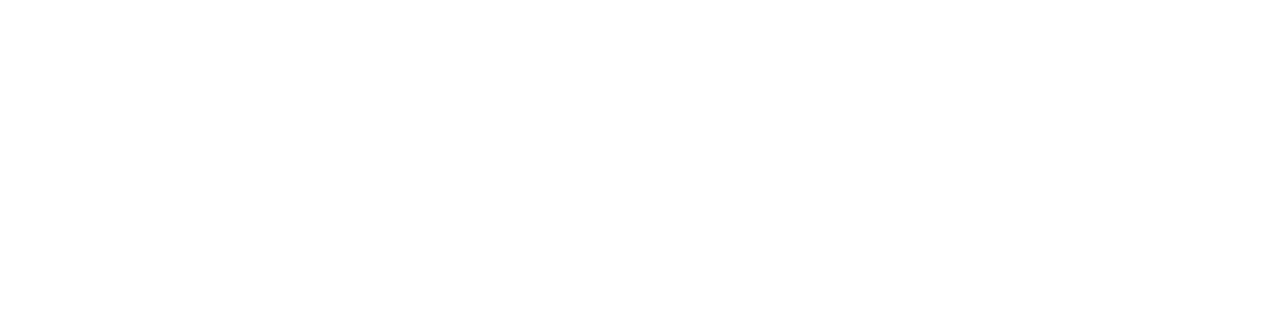
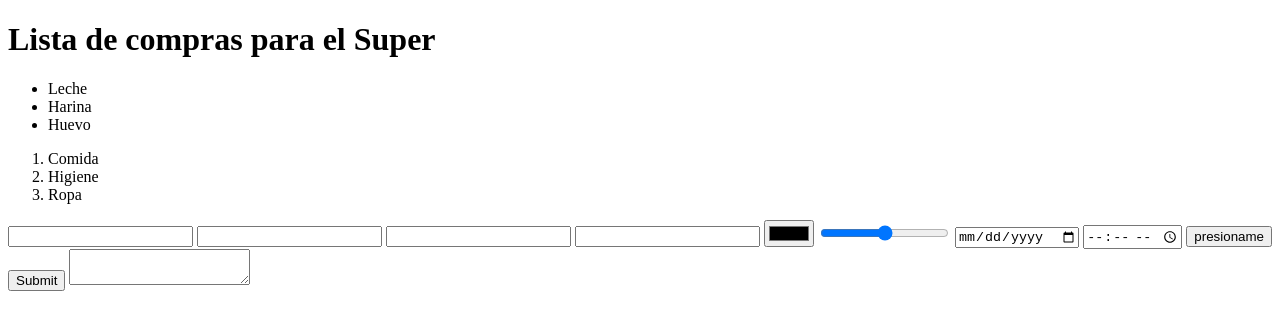
Before and after one commit to Luz3ReI/Clase-de-HTML, a plain HTML site: page pagina4.html in a window 1280 px wide. Drawn offline with Linux system fonts and the light colour scheme.

Commit message:
termine la parte de meta (1:46:33)

```diff
--- a/pagina4.html
+++ b/pagina4.html
@@ -0,0 +1,64 @@
+<!DOCTYPE html>
+<html lang="en">
+<head>
+    <!-- LOs metadatos son recursos que describen a un objeto,y no se pueden ver// pueden realizar cambios en seo o en Programacion // se escriben en el head-->
+    <meta charset="UTF-8">
+    <!-- Con el atributo charset (conjunto de caracteres - character set) se cambia la codificacion del archivo -->
+    <meta http-equiv="X-UA-Compatible" content="IE=edge">
+    <meta name="viewport" content="width=device-width, initial-scale=1.0">
+    <!-- yo creo que el meta de arriba ayuda  a hacer la página responsive, que se cambia si le cambian el tamaño de la página, ya sea por hacerlo chiquito en la computadora o por verlo en el cel -->
+
+        <meta name="keywords" content="harina, leche, huevo, galletas">
+            <!-- En teoria este meta ayuda a decir cuales son las palabras clave de la pagina -->
+
+        <meta name="description" content="Alimentos S.A. Es una compañia destinada a reparar elevadores">
+            <!-- Describe la pagina para los buscadores -->
+
+        <meta name="author" content="Tu mera mera pozolera :)">
+        <meta name="copyright" content="la dueña del negocio">
+        <meta name="robots" content="index">
+        <!-- o noindex... index: puede ser buscada en otros lugares / noindex: evita que sea rastreable desde buscadores  -->
+
+        <meta name="robots" content="follow">
+        <!-- Herramienta de SEO -->
+
+    <title>Segunda parte, página 4</title>
+</head>
+<body>
+    <h1>Lista de compras para el Super</h1>
+    <div>
+<ul>
+    <li>Leche</li>
+    <li>Harina</li>
+    <li>Huevo</li>
+</ul>
+    </div>
+    <div>
+<ol>
+    <li>Comida</li>
+    <li>Higiene</li>
+    <li>Ropa</li>
+</ol>
+    </div>
+
+<form>
+    <!-- en programacion hay 3 tipos de formas de separar todo: 1. input: entrada de datos, lo da el usuario. 2. procesamiento 3. output o salida, respuesta del sistema // hay metodos de envio de informacion para las formas pero se ve en backend-->
+    <input type="text" name="nombre en texto" required="">
+    <input type="password" name="contraseña">
+    <input type="number" name="numero">
+    <input type="email" name="correo">
+    <input type="color" name="color" required="">
+    <input type="range" min="10" max="1000" name="rango">
+    <input type="date" name="fecha">
+    <input type="time" name="tiempo">
+    <input type="button" value="presioname" name="boton">
+    <input type="submit" name="validacion">
+    <textarea readonly="No se puede modificar este texto"></textarea>
+<!-- El submit ya tiene un valor por defecto y dependera del pais del servidor -->
+
+</form>
+
+
+
+</body>
+</html>
```
Also changed, not shown: Cosas/pagina3.html (+1 -0 lines), index.html (+8 -0 lines), 1 other file.
